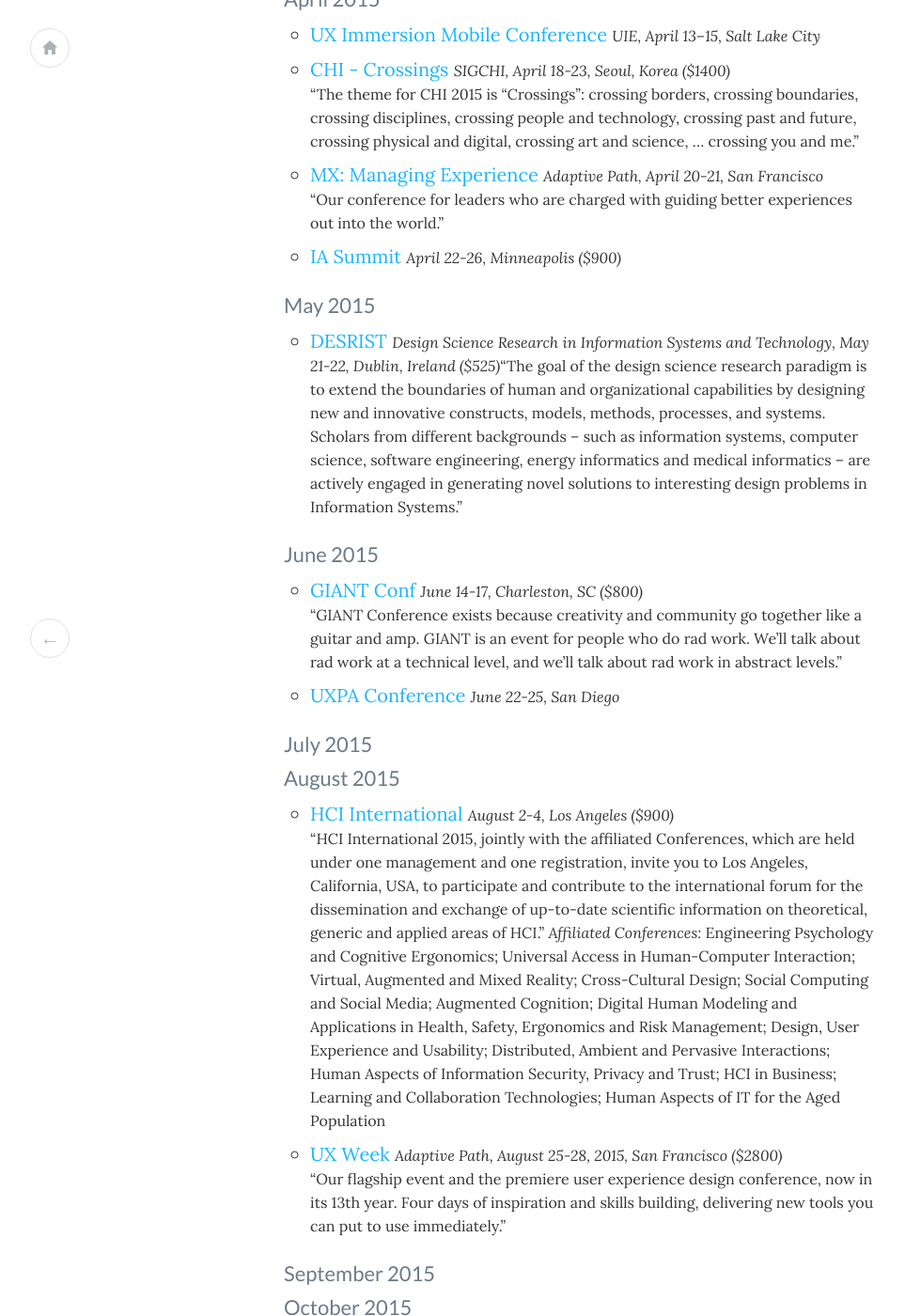
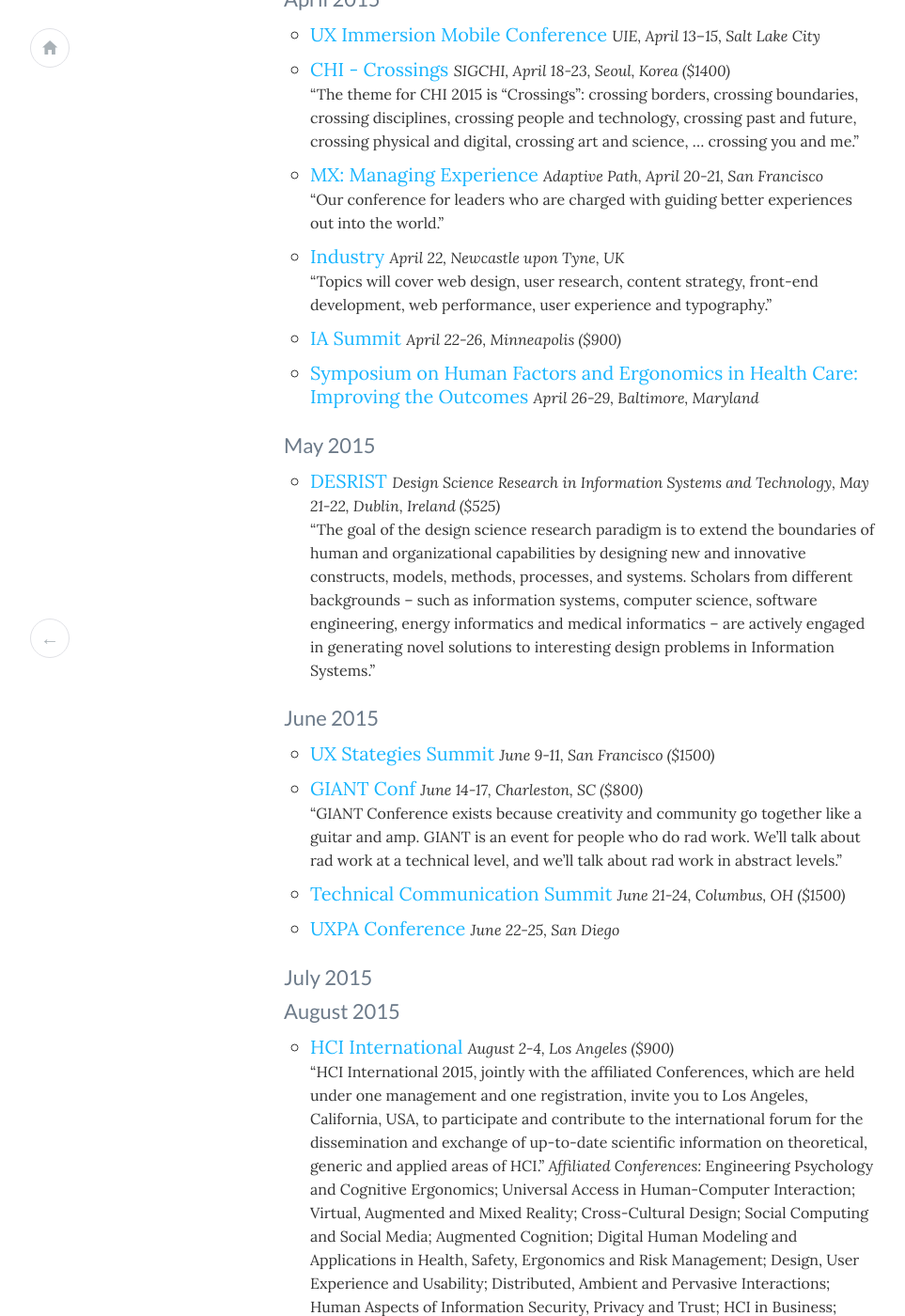
Before and after one commit to hannahd/hannahd.github.io, a Jekyll site: the page built from _posts/2015-04-10-conferences.markdown, in a window 1280 px wide and 1400 px high, scrolled down 711 px. Shown: the whole window at 94% size, without its empty margins (8-971 px from the left). Built offline with Jekyll 4.4.1, drawn with Linux system fonts in a browser that asks for light colours; nearby versions of some CDN libraries; some of the changed text lies outside the part shown.

Commit message:
Moar conferences

```diff
--- a/_posts/2015-04-10-conferences.markdown
+++ b/_posts/2015-04-10-conferences.markdown
@@ -24,16 +24,20 @@
 <small>"The theme for CHI 2015 is "Crossings": crossing borders, crossing boundaries, crossing disciplines, crossing people and technology, crossing past and future, crossing physical and digital, crossing art and science, … crossing you and me."</small>
 - [MX: Managing Experience](https://www.eventbrite.com/e/mx-2015-hosted-by-adaptive-path-tickets-14585133527) <small>_Adaptive Path, April 20-21, San Francisco_</small><br>
 <small>"Our conference for leaders who are charged with guiding better experiences out into the world."</small>
+- [Industry](http://2015.industryconf.com/) <small>_April 22, Newcastle upon Tyne, UK_</small><br><small>"Topics will cover web design, user research, content strategy, front-end development, web performance, user experience and typography."</small>
 - [IA Summit](http://www.iasummit.org/events/ias2015/) <small>_April 22-26, Minneapolis ($900)_</small>
+- [Symposium on Human Factors and Ergonomics in Health Care: Improving the Outcomes](http://www.hfes.org/web/HFESMeetings/2015HealthCareSymposium.html) <small>_April 26-29, Baltimore, Maryland_</small>
 
 
 #### May 2015
-- [DESRIST](http://desrist2015.computing.dcu.ie/) <small>_Design Science Research in Information Systems and Technology, May 21-22,  Dublin, Ireland ($525)_</small><small>"The goal of the design science research paradigm is to extend the boundaries of human and organizational capabilities by designing new and innovative constructs, models, methods, processes, and systems. Scholars from different backgrounds -- such as information systems, computer science, software engineering, energy informatics and medical informatics -- are actively engaged in generating novel solutions to interesting design problems in Information Systems."</small>
+- [DESRIST](http://desrist2015.computing.dcu.ie/) <small>_Design Science Research in Information Systems and Technology, May 21-22,  Dublin, Ireland ($525)_</small><br><small>"The goal of the design science research paradigm is to extend the boundaries of human and organizational capabilities by designing new and innovative constructs, models, methods, processes, and systems. Scholars from different backgrounds -- such as information systems, computer science, software engineering, energy informatics and medical informatics -- are actively engaged in generating novel solutions to interesting design problems in Information Systems."</small>
 
 
 
 #### June 2015
+- [UX Stategies Summit](http://uxstrategiessummit.com/) <small>_June 9-11, San Francisco ($1500)_</small>
 - [GIANT Conf](http://conf.giantux.com/) <small>_June 14-17, Charleston, SC ($800)_</small><br><small>"GIANT Conference exists because creativity and community go together like a guitar and amp. GIANT is an event for people who do rad work. We’ll talk about rad work at a technical level, and we’ll talk about rad work in abstract levels."</small>
+- [Technical Communication Summit](http://summit.stc.org/) <small>_June 21-24, Columbus, OH ($1500)_</small>
 - [UXPA Conference](http://uxpa2015.org/) <small>_June 22-25, San Diego_</small>
 
 #### July 2015
@@ -44,13 +48,17 @@
 <small>"Our flagship event and the premiere user experience design conference, now in its 13th year. Four days of inspiration and skills building, delivering new tools you can put to use immediately."</small>
 
 #### September 2015
+- [EuroIA](http://www.euroia.org/) <small>_September 24-26,
+Madrid_</small>
 
 #### October 2015
-- [Delight](http://delight.us/conference/) <small>_Connective DX, October 5th - 6th, 2015
+- [Delight](http://delight.us/conference/) <small>_Connective DX, October 5-6,
 Portland, OR_</small><br>
 <small>"Delight is a two-day conference in Portland, Oregon for brands and professionals who care about making experiences people love. The event gathers leaders working at the intersection of business, design and technology in an intimate forum that encourages big ideas, interactive discussions and lasting connections."</small>
 - [UX Intensive Denver](http://ux-intensive.com/) <small>_Adaptive Path, October 5-8, Denver ($2600)_</small><br>
 <small>"Our popular four-day workshop series designed to build skills in Strategy, Research, Service Design, and Interaction Design. Fun and hands on."</small>
+- [HFES Annual Meeting](http://www.hfes.org/web/HFESMeetings/meetings.html) <small>_Human Factors and Ergonomics Society, October 26-30,
+Los Angeles</small>
 
 #### November 2015
 - [User Interface 20](http://ui20.uie.com/) <small>_UIE, November 2–4, Boston ($1500+)_</small><br>
```
